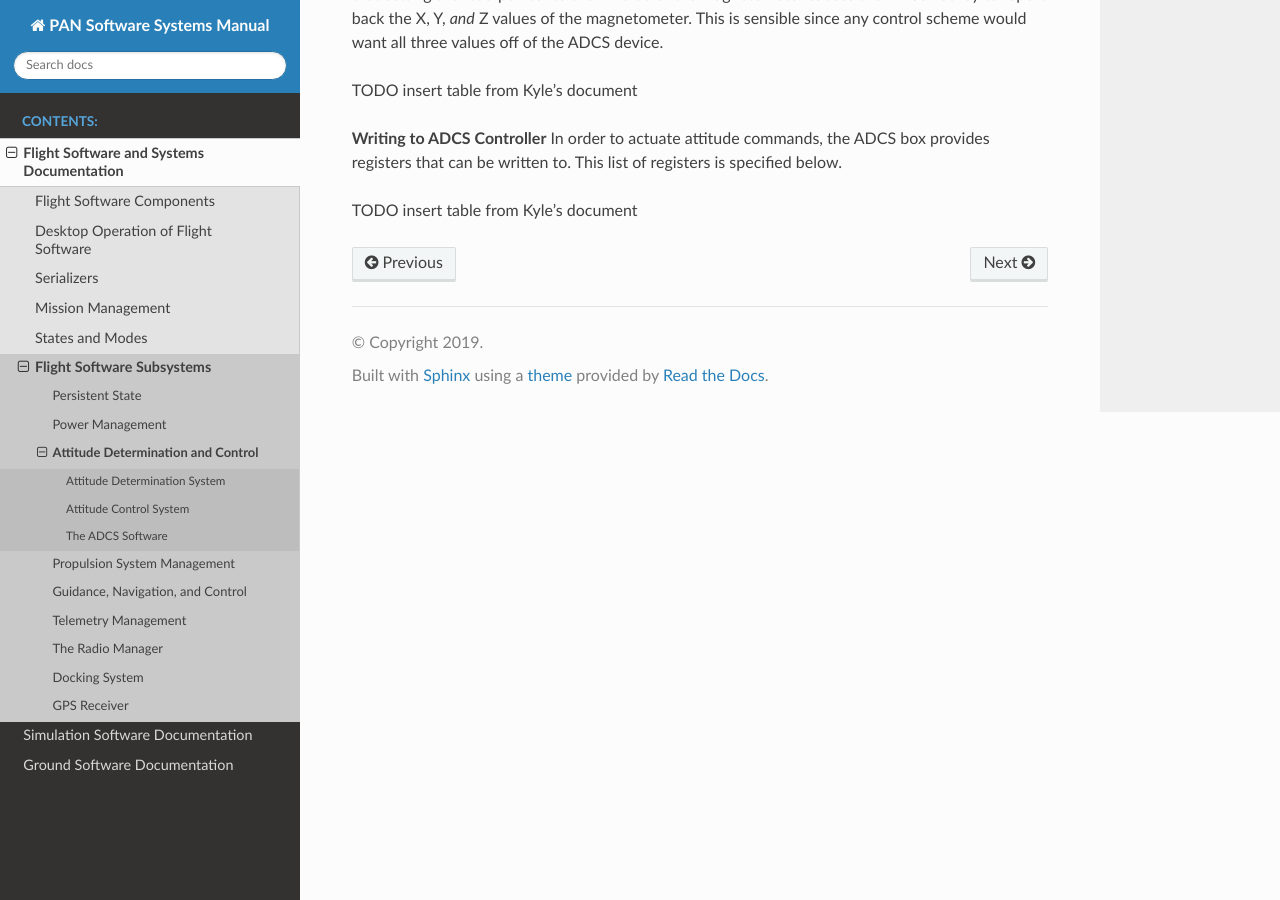
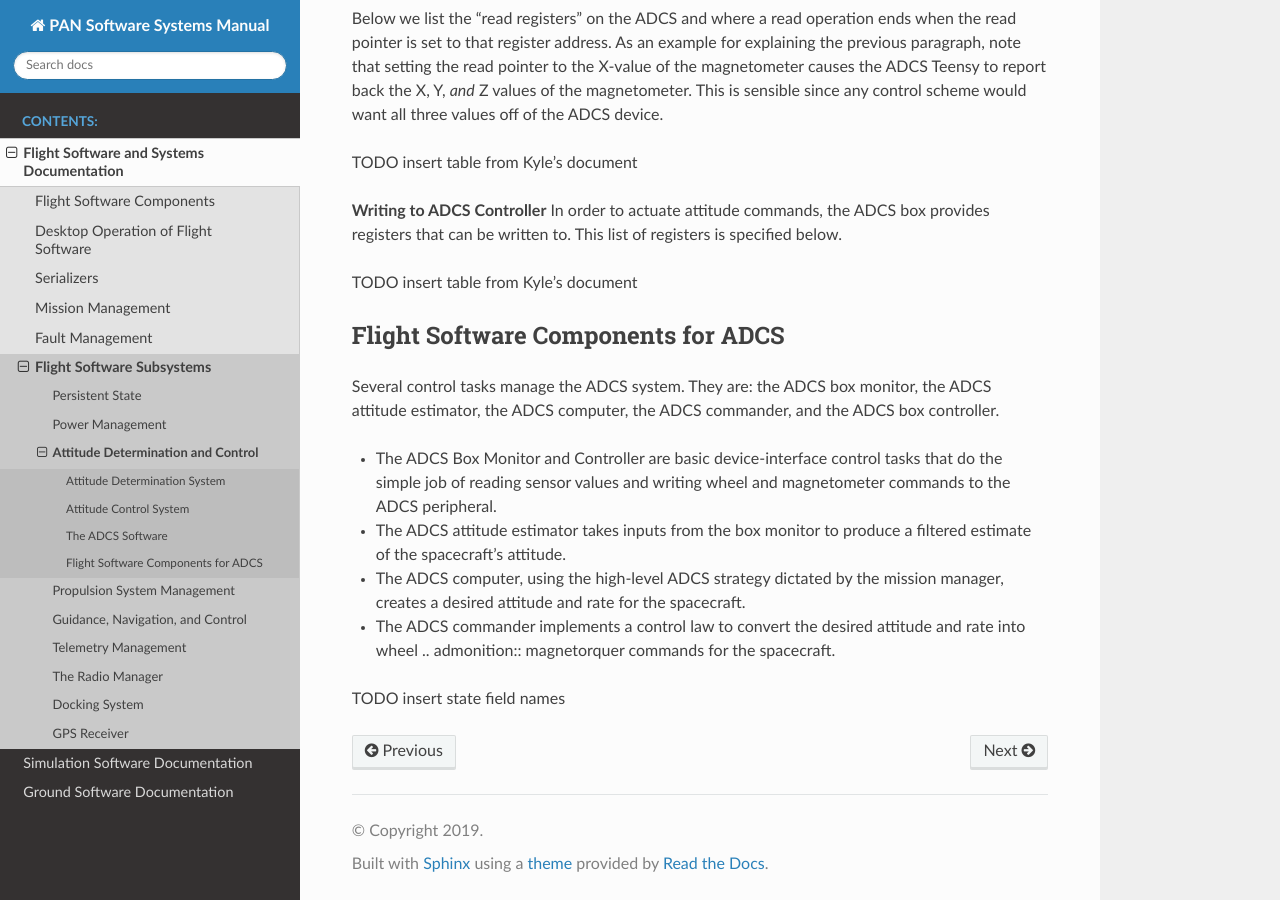
Before and after one commit to pathfinder-for-autonomous-navigation/Documentation, a Sphinx documentation site: the page built from source/flight_software/subsystems/adcs.rst, in a window 1280 px wide and 900 px high, scrolled down 1673 px. Built offline with Sphinx 7.4.7 and the Read the Docs theme 2.0.0, drawn with Linux system fonts in a browser that asks for light colours; some of the changed text lies outside the part shown.

Commit message:
Add fault handling, ptest case diagram, ADCS info

```diff
--- a/source/flight_software/index.rst
+++ b/source/flight_software/index.rst
@@ -31,5 +31,5 @@
    desktop_operation
    serializer
    mission_manager
-   states_and_modes
+   fault_management
    subsystems/index
--- a/source/flight_software/subsystems/adcs.rst
+++ b/source/flight_software/subsystems/adcs.rst
@@ -38,11 +38,15 @@
 -------------
 There are two magnetometers on the spacecraft.
 
-TODO
+TODO explain magnetometers
 
 Attitude Control System
 =======================
-TODO
+We achieve attitude control via 3 reaction wheels and 3 magnetorquers, one for each
+axis of the spacecraft. The wheels are controlled via "ramp command", which sets their
+angular acceleration and thus provides torque-based control over the spacecraft's attitude.
+The magnetorquers are provided a magnetic moment command, via which they can execute a torque
+on the spacecraft.
 
 The ADCS Software
 =================
@@ -76,3 +80,21 @@
 This list of registers is specified below.
 
 TODO insert table from Kyle's document
+
+
+Flight Software Components for ADCS
+===================================
+
+Several control tasks manage the ADCS system. They are: the ADCS box monitor,
+the ADCS attitude estimator, the ADCS computer, the ADCS commander, and the ADCS box controller.
+
+- The ADCS Box Monitor and Controller are basic device-interface control tasks that do the
+  simple job of reading sensor values and writing wheel and magnetometer commands to the ADCS peripheral.
+- The ADCS attitude estimator takes inputs from the box monitor to produce a filtered estimate of the
+  spacecraft's attitude.
+- The ADCS computer, using the high-level ADCS strategy dictated by the mission manager, creates a
+  desired attitude and rate for the spacecraft.
+- The ADCS commander implements a control law to convert the desired attitude and rate into wheel .. admonition::
+  magnetorquer commands for the spacecraft.
+
+TODO insert state field names
--- a/source/psim/index.rst
+++ b/source/psim/index.rst
@@ -9,3 +9,4 @@
    :caption: Contents:
 
    testing_architecture
+   ptest_cases
--- a/source/psim/testing_architecture.rst
+++ b/source/psim/testing_architecture.rst
@@ -22,7 +22,6 @@
 ==============
 
 .. figure:: testing_architecture.png
-   :scale: 30 %
    :align: center
    :alt: Testing architecture
 
```
Also changed, not shown: source/flight_software/fault_management.rst (added, +100 -0 lines), source/flight_software/mission_manager.rst (+2 -14 lines), source/flight_software/states_and_modes.rst (deleted, +0 -10 lines), source/psim/ptest_cases.rst (added, +18 -0 lines), source/flight_software/fault_machine_inheritance.png (added), source/psim/testcase_inheritance.png (added).
